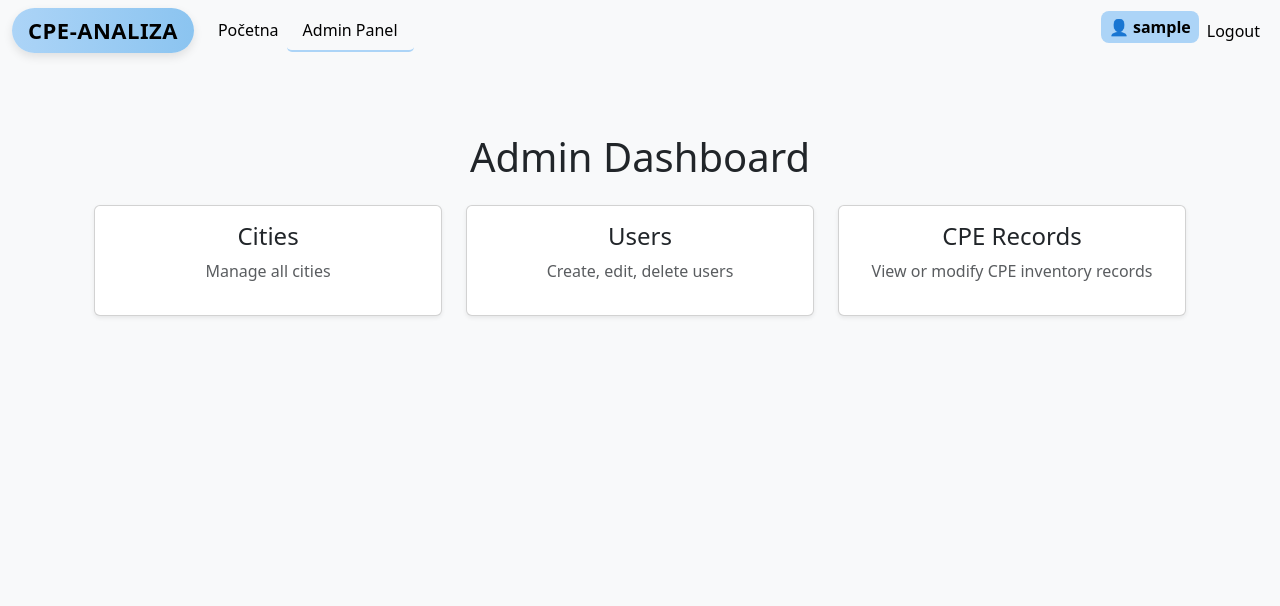
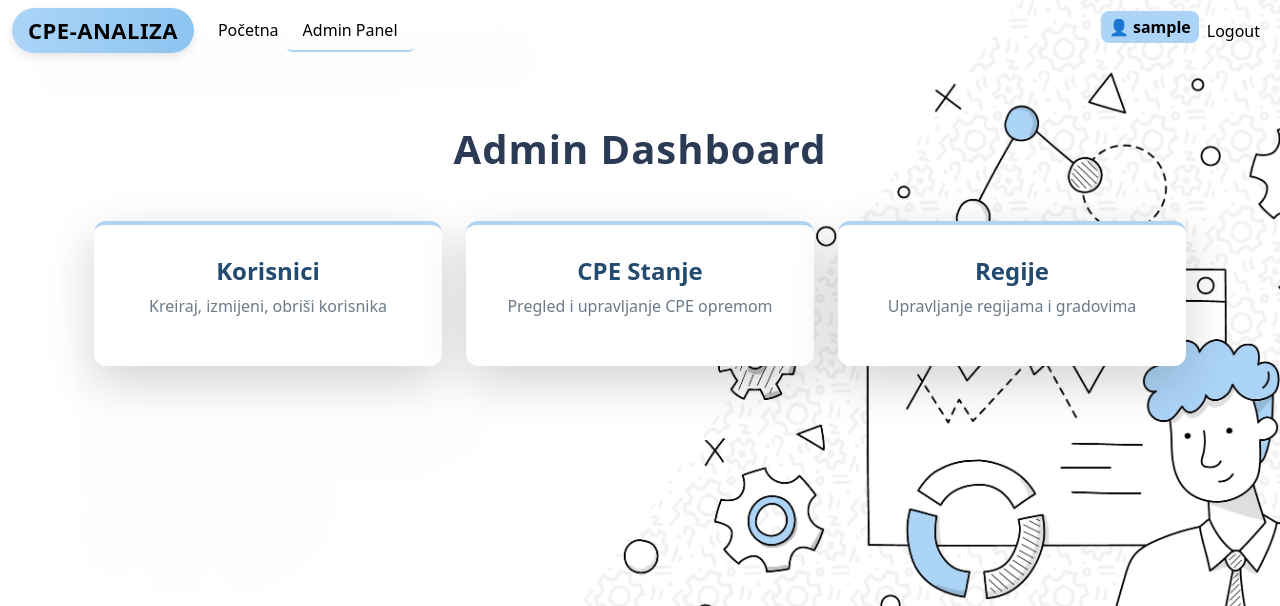
Before and after one commit to zorandasc/cpe_analiza_flask, a Flask app: page /admin/ in a window 1280 px wide. Shown: the top 606 px of the page. Run offline with Flask 3, Linux system fonts and the light colour scheme; the visitor is signed in with stand-in values (Sample User, id 1); parts of the project's set-up code (start-up, migrations or seed data) failed here and were passed over; some libraries are stand-ins or nearby versions.

Commit message:
admin dashboard and bcg images

```diff
--- a/app.py
+++ b/app.py
@@ -262,7 +262,11 @@ def admin_delete_city(id):
 
     # PROTECT CITY DELETE: block if related rows exist
     if city.cpe_records or city.users:
-        return ("Cannot delete city because it has related CPE records or users.", 400)
+        return render_template(
+            "admin/cities_list.html",
+            cities=Cities.query.all(),
+            error="Cannot delete this city because it has related data.",
+        )
 
     db.session.delete(city)
     db.session.commit()
@@ -280,7 +284,33 @@ def admin_users():
 @app.route("/admin/cpe_records")
 @login_required
 def admin_cpe_records():
-    pass
+    # THIS REQUEST ARG WE ARE GETTING FROM TEMPLATE <a LINK:
+    # href="{{ url_for('admin_cpe_records', page=pagination.next_num, sort=sort_by, direction=direction) }}"
+    page = request.args.get("page", 1, type=int)
+    per_page = 50
+
+    sort_by = request.args.get("sort", "id")
+    direction = request.args.get("direction", "asc")
+
+    # Whitelist allowed sort columns (prevents SQL injection)
+    allowed_sorts = ["id", "record_date", "created_at"]
+    if sort_by not in allowed_sorts:
+        sort_by = "id"
+
+    order_column = getattr(CpeRecords, sort_by)
+    if direction == "desc":
+        order_column = order_column.desc()
+
+    pagination = CpeRecords.query.order_by(order_column).paginate(
+        page=page, per_page=per_page, error_out=False
+    )
+    return render_template(
+        "admin/cpe_records_list.html",
+        records=pagination.items,
+        pagination=pagination,
+        sort_by=sort_by,
+        direction=direction,
+    )
 
 
 # -----MAIN LOOP-----------
--- a/templates/admin.html
+++ b/templates/admin.html
@@ -1,31 +1,68 @@
-{% extends "base.html" %}
-{% block title %}Admin Dashboard{% endblock %}
+{% extends "base.html" %} {% block title %}Admin Dashboard{% endblock %} {%
+block styles %} {{ super() }}
 
-{% block content %}
-<div class="container py-5">
-    <h1 class="mb-4 text-center">Admin Dashboard</h1>
+<style>
+  body {
+   background: url("{{ url_for('static', filename='bg-login1.jpg') }}")
+      no-repeat right bottom fixed;
+    background-size: contain;
+  }
 
-    <div class="row g-4">
+  /* Main container */
+  .admin-wrapper {
+    margin-top: 4rem;
+  }
 
-        <!-- Cities -->
-        <div class="col-md-4">
-            <a href="{{ url_for('admin_cities') }}" class="text-decoration-none">
-                <div class="card shadow-sm h-100">
-                    <div class="card-body text-center">
-                        <h4 class="card-title">Cities</h4>
-                        <p class="text-muted">Manage all cities</p>
-                    </div>
-                </div>
-            </a>
-        </div>
+  /* Title */
+  .admin-title {
+    font-weight: 700;
+    color: #2b3a55;
+    letter-spacing: 1px;
+  }
 
+  /* Dashboard cards */
+  .dashboard-card {
+    border: none;
+    border-radius: 12px;
+    transition: transform 0.2s ease, box-shadow 0.2s ease;
+    background: white;
+    border-top: 4px solid #acd4f7; /* match login button color */
+
+  }
+
+  .dashboard-card:hover {
+    transform: translateY(-6px);
+    box-shadow: 0 10px 25px rgba(0, 0, 0, 0.1);
+  }
+
+  .dashboard-card .card-title {
+    font-size: 1.5rem;
+    font-weight: 600;
+    color: #234a6f;
+  }
+
+  .dashboard-card p {
+    color: #6c7a89;
+  }
+
+  /* Link cleanup */
+  .dashboard-link {
+    text-decoration: none;
+  }
+</style>
+
+{% endblock %} {% block content %}
+<div class="container admin-wrapper">
+  <h1 class="text-center mb-5 admin-title">Admin Dashboard</h1>
+
+  <div class="row g-4 justify-content-center">
     <!-- Users -->
     <div class="col-md-4">
-            <a href="{{ url_for('admin_users') }}" class="text-decoration-none">
-                <div class="card shadow-sm h-100">
+      <a href="{{ url_for('admin_users') }}" class="dashboard-link">
+        <div class="card dashboard-card shadow-lg p-3">
           <div class="card-body text-center">
-                        <h4 class="card-title">Users</h4>
-                        <p class="text-muted">Create, edit, delete users</p>
+            <h4 class="card-title">Korisnici</h4>
+            <p>Kreiraj, izmijeni, obriši korisnika</p>
           </div>
         </div>
       </a>
@@ -33,16 +70,27 @@
 
     <!-- CPE Records -->
     <div class="col-md-4">
-            <a href="{{ url_for('admin_cpe_records') }}" class="text-decoration-none">
-                <div class="card shadow-sm h-100">
+      <a href="{{ url_for('admin_cpe_records') }}" class="dashboard-link">
+        <div class="card dashboard-card shadow-lg p-3">
           <div class="card-body text-center">
-                        <h4 class="card-title">CPE Records</h4>
-                        <p class="text-muted">View or modify CPE inventory records</p>
+            <h4 class="card-title">CPE Stanje</h4>
+            <p>Pregled i upravljanje CPE opremom</p>
           </div>
         </div>
       </a>
     </div>
 
+    <!-- Cities -->
+    <div class="col-md-4">
+      <a href="{{ url_for('admin_cities') }}" class="dashboard-link">
+        <div class="card dashboard-card shadow-lg p-3">
+          <div class="card-body text-center">
+            <h4 class="card-title">Regije</h4>
+            <p>Upravljanje regijama i gradovima</p>
+          </div>
+        </div>
+      </a>
+    </div>
   </div>
 </div>
 {% endblock %}
--- a/templates/base.html
+++ b/templates/base.html
@@ -53,7 +53,7 @@
     </style>
     {% endblock %}
   </head>
-  <body class="bg-light">
+  <body >
     <!-- NAVBAR -->
     <nav class="navbar navbar-expand-lg navbar-custom">
       <div class="container-fluid">
--- a/templates/login.html
+++ b/templates/login.html
@@ -3,7 +3,7 @@ styles%} {{ super() }}
 
 <style>
   body {
-    background: url("{{ url_for('static', filename='bg-login.jpg') }}")
+    background: url("{{ url_for('static', filename='login-raketa.jpg') }}")
       no-repeat center center fixed;
     background-size: cover;
   }
```
Also changed, not shown: templates/admin/cities_list.html (+20 -10 lines), templates/admin/cpe_records_list.html (+97 -0 lines), static/admin2.jpg (added), static/bg-login1.jpg (added), static/login-raketa.jpg (added). Lines whose indentation alone changed are shown as unchanged.
